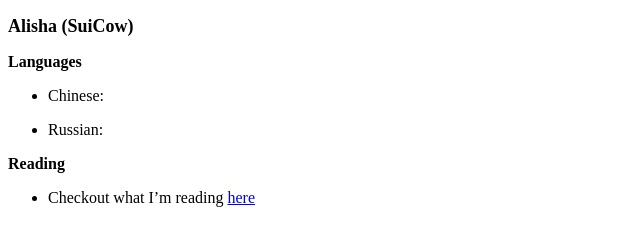
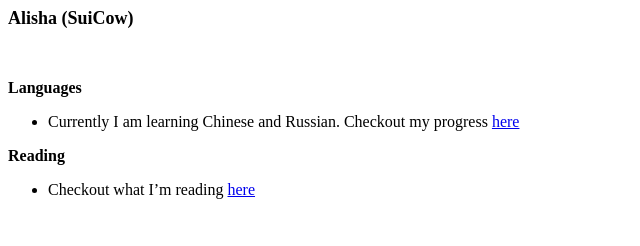
Before and after one commit to SuiCow/SuiCow.github.io, a plain HTML site: page index.html in a window 1280 px wide. Shown: the whole page, without its empty margins (0-640 px from the left). Drawn offline with Linux system fonts and the light colour scheme.

Commit message:
Update index.html

```diff
--- a/index.html
+++ b/index.html
@@ -1,17 +1,14 @@
-<!DOCTYPE HTML>
-<html>
-<p dir="ltr"><span style="font-size: large; font-family: 'times new roman', times;"><strong>Alisha (SuiCow)</strong></span></p>
-<p dir="ltr"><span style="font-family: 'times new roman', times; font-size: medium;"><strong>Languages</strong></span></p>
+<p dir="ltr"><strong><span style="font-size: large; font-family: 'times new roman', times;">Alisha (SuiCow)</span></strong></p>
+<p><span style="font-size: medium; font-family: 'times new roman', times;">&nbsp;</span></p>
+<p dir="ltr"><strong><span style="font-size: medium; font-family: 'times new roman', times;">Languages</span></strong></p>
 <ul>
 <li dir="ltr">
-<p dir="ltr"><span style="font-family: 'times new roman', times; font-size: medium;">Chinese:</span></p>
-</li>
-<li dir="ltr">
-<p dir="ltr"><span style="font-family: 'times new roman', times; font-size: medium;">Russian:</span></p>
+<p dir="ltr"><span style="font-size: medium; font-family: 'times new roman', times;">Currently I am learning Chinese and Russian. Checkout my progress <a href="https://alishali.notion.site/Languages-07cc7b39068345b6ae4dc70058e1afd1?pvs=4">here</a></span></p>
 </li>
 </ul>
-<p><span style="font-family: 'times new roman', times; font-size: medium;"><strong>Reading</strong></span></p>
+<p dir="ltr"><strong><span style="font-size: medium; font-family: 'times new roman', times;">Reading</span></strong></p>
 <ul>
-<li><span style="font-family: 'times new roman', times; font-size: medium;">Checkout what I&rsquo;m reading <a href="https://alishali.notion.site/7fb786a29de74765a4b00ebab589777e?v=e46e2f2f017d47cd90b361a7fdd637f7&amp;pvs=4">here</a></span></li>
+<li dir="ltr">
+<p dir="ltr"><span style="font-size: medium; font-family: 'times new roman', times;">Checkout what I&rsquo;m reading <a href="https://alishali.notion.site/7fb786a29de74765a4b00ebab589777e?v=e46e2f2f017d47cd90b361a7fdd637f7&amp;pvs=4">here</a></span></p>
+</li>
 </ul>
-</html>
```
